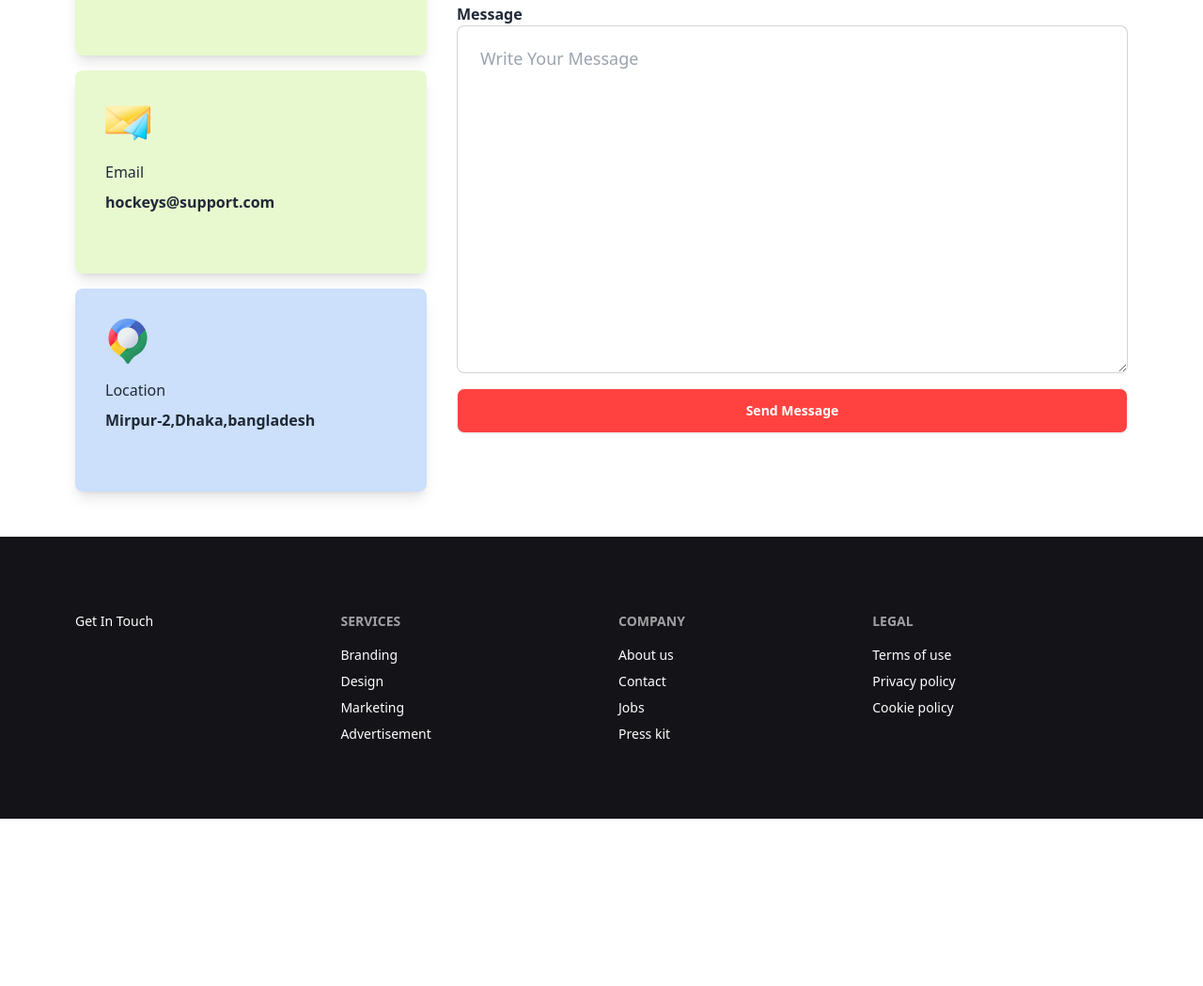
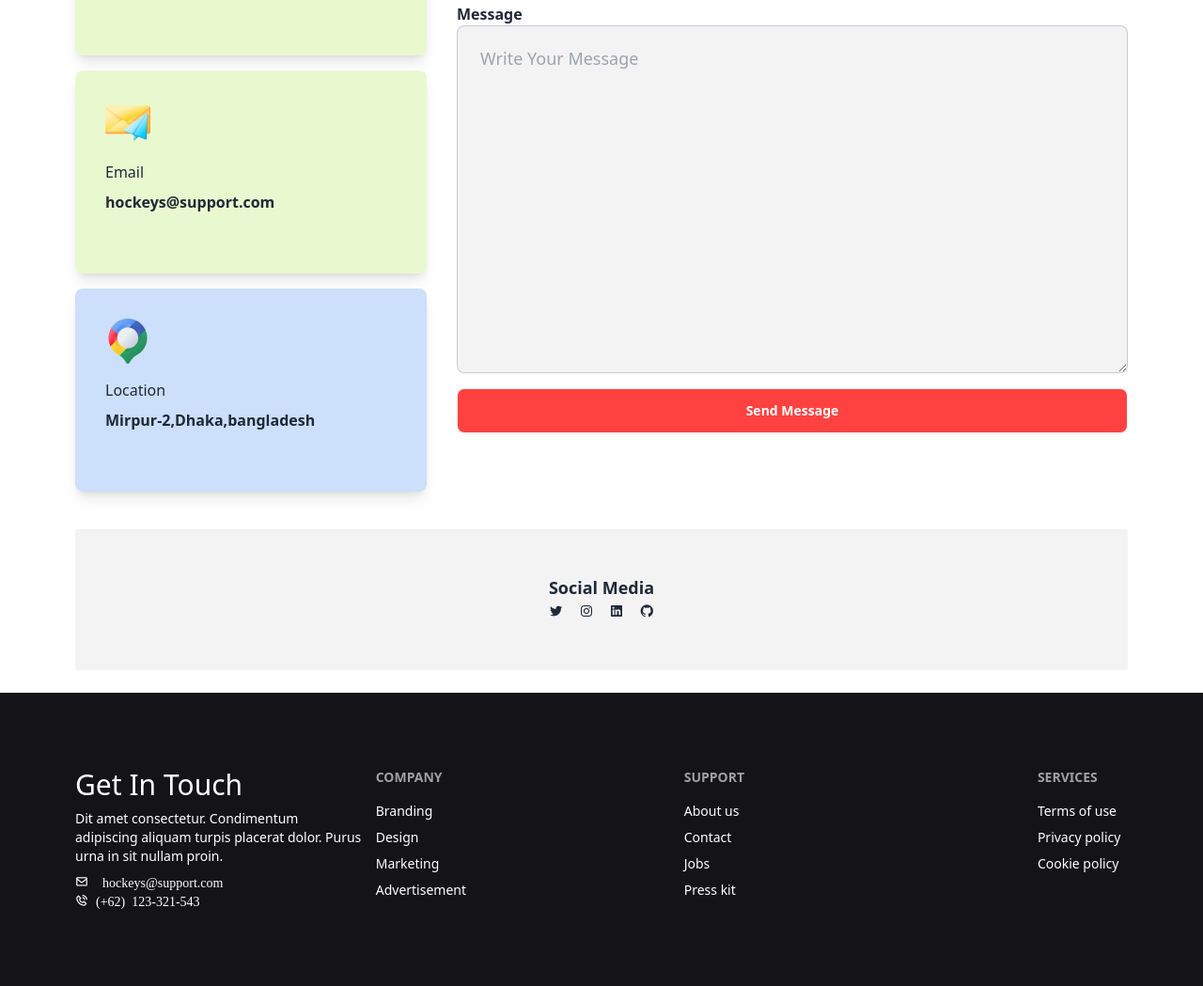
Before and after one commit to Robiul178/Hockey-WebPage, a plain HTML site: page index.html in a window 1280 px wide. Shown: the part 4876-5925 px from the top of the page at 94% size. Before the commit the page ends 5747 px from the top, so only its background shows below. Drawn offline with nearby package versions, Linux system fonts and the light colour scheme.

Commit message:
footer design done

```diff
--- a/index.html
+++ b/index.html
@@ -490,7 +490,7 @@
                         <div class=" col-span-2 h-[370px]">
                             <h4 class="font-semibold">Message</h4>
                             <textarea placeholder="Write Your Message"
-                                class="textarea textarea-bordered textarea-lg w-full h-full"></textarea>
+                                class="bg-[#1313180c] textarea textarea-bordered textarea-lg w-full h-full"></textarea>
                         </div>
                         <div class="col-span-2 mt-6 ">
                             <button class="btn w-full bg-[#FF4240] text-white">Send Message</button>
@@ -500,34 +500,62 @@
             </div>
         </section>
 
+
+        <!-- Social Media Section  -->
+        <section class="py-6">
+            <div class="h-[150px] w-full bg-[#1313180c] rounded-sm text-center">
+                <div class="pt-12">
+                    <h2 class="text-lg font-semibold">Social Media</h2>
+                    <i class='bx bxl-twitter me-3'></i>
+                    <i class='bx bxl-instagram me-3'></i>
+                    <i class='bx bxl-linkedin-square me-3'></i>
+                    <i class='bx bxl-github'></i>
+                </div>
+            </div>
+        </section>
+
     </main>
 
 
-    <footer class="footer p-20 bg-[#131318] text-white mt-8 ">
-        <aside>
-            <p>Get In Touch</p>
+
+    <footer class="footer  p-20 bg-[#131318] text-white text-base-content ">
+        <aside class=" sm:col-span-2">
+            <span class="lg:text-start sm:text-center">
+                <h2 class="text-3xl">
+                    Get In Touch
+                </h2>
+                <p class="pt-2 pb-2">Dit amet consectetur. Condimentum <br> adipiscing aliquam turpis placerat
+                    dolor.
+                    Purus
+                    <br> urna in
+                    sit nullam proin.
+                </p>
+                <i class='bx bx-envelope'> <span class="ms-2">hockeys@support.com</span> </i> <br>
+                <i class='bx bx-phone-call'><span class="ms-2">(+62) 123-321-543</span></i>
+            </span>
         </aside>
-        <nav>
-            <header class="footer-title">Services</header>
+        <nav class="lg:relative -left-52">
+            <header class="footer-title">Company</header>
             <a class="link link-hover">Branding</a>
             <a class="link link-hover">Design</a>
             <a class="link link-hover">Marketing</a>
             <a class="link link-hover">Advertisement</a>
         </nav>
-        <nav>
-            <header class="footer-title">Company</header>
+        <nav class="lg:relative -left-24">
+            <header class="footer-title">Support</header>
             <a class="link link-hover">About us</a>
             <a class="link link-hover">Contact</a>
             <a class="link link-hover">Jobs</a>
             <a class="link link-hover">Press kit</a>
         </nav>
-        <nav>
-            <header class="footer-title">Legal</header>
+        <nav class="sm:relative -right-1/2">
+            <header class="footer-title">Services</header>
             <a class="link link-hover">Terms of use</a>
             <a class="link link-hover">Privacy policy</a>
             <a class="link link-hover">Cookie policy</a>
         </nav>
     </footer>
+
 </body>
 
 </html>
```
Also changed, not shown: Images/Social.svg (added).
